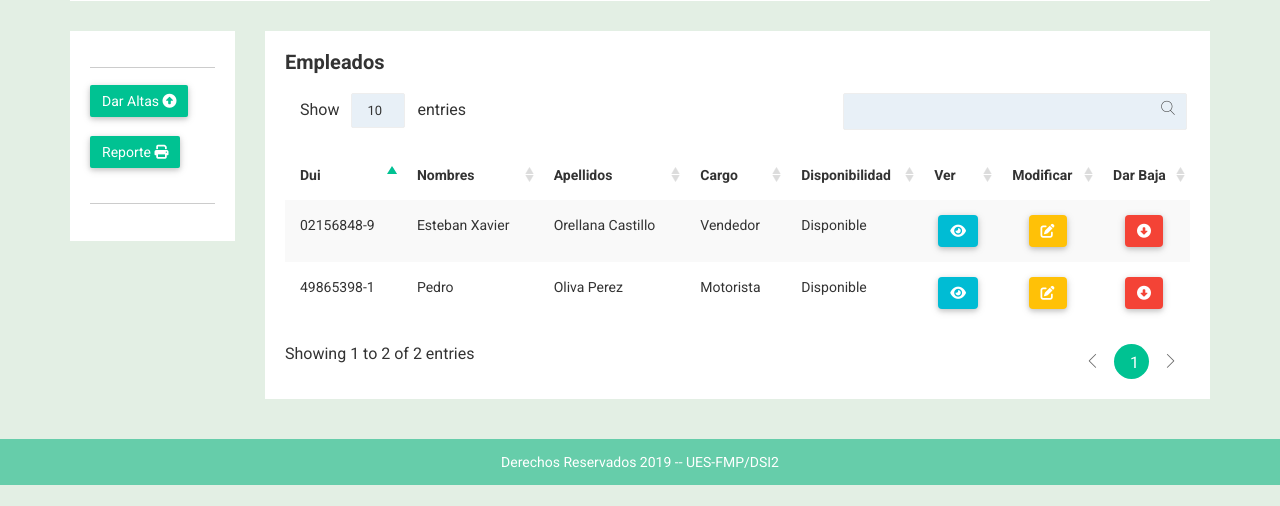
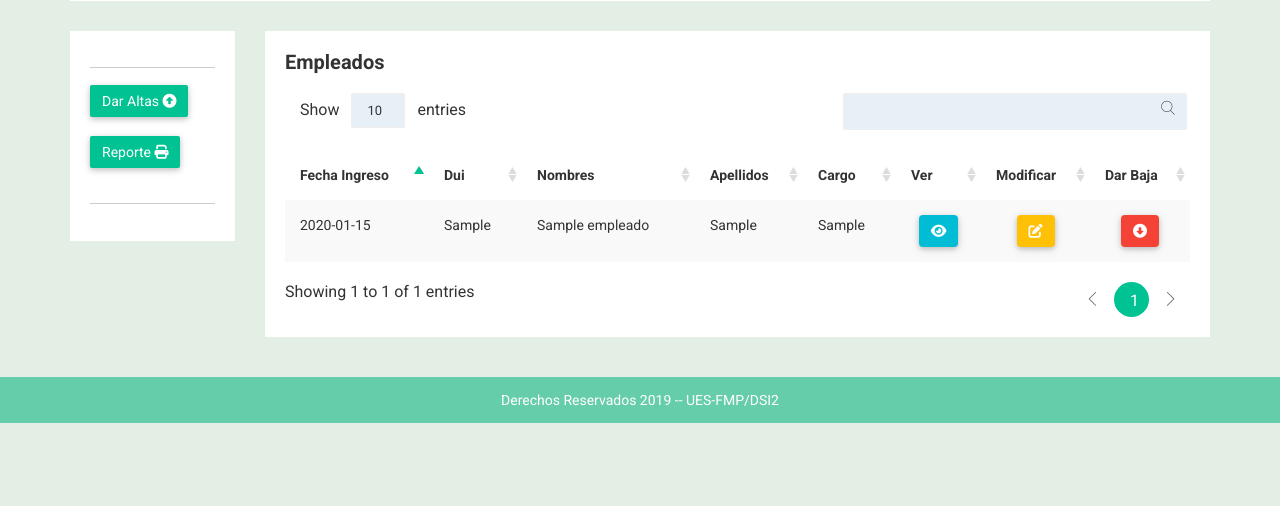
Before and after one commit to blnqx892/notika, a PHP site: page /ListaEmpleado.php in a window 1280 px wide. Shown: the part 294-800 px from the top of the page. Run offline with PHP 8.4, Linux system fonts and the light colour scheme; tables that the repository leaves empty hold one stand-in row (values such as "Sample post"); some libraries are stand-ins or nearby versions; some web fonts are replaced.

Commit message:
tabla empleado

```diff
--- a/green-horizotal/ListaEmpleado.php
+++ b/green-horizotal/ListaEmpleado.php
@@ -1,5 +1,14 @@
 <!doctype html>
-<html class="no-js" lang="">
+<html html class="no-js" lang="">
+
+<head>
+    <!-- Place your kit's code here -->
+    <script src="https://kit.fontawesome.com/16cea9a08c.js" crossorigin="anonymous"></script>
+    <script src="https://kit.fontawesome.com/16cea9a08c.js" crossorigin="anonymous"></script>
+
+</head>
+
+
 <!--IMPORTE head desde Menu/apertura-->
 <?php include("Menu/apertura.php"); ?>
 <!--IMPORTE head desde Menu/apertura-->
@@ -42,8 +51,10 @@
                         <hr>
                         <div class="inbox-status">
                             <ul class="inbox-st-nav inbox-ft">
-                            <button class="btn btn-success notika-btn-success">Dar Altas <i class="fas fa-arrow-alt-circle-up"></i></button><br><br>
-                            <button class="btn btn-success notika-btn-success">Reporte   <i class="fas fa-print"></i> </button><br><br>
+                                <button class="btn btn-success notika-btn-success">Dar Altas <i
+                                        class="fas fa-arrow-alt-circle-up"></i></button><br><br>
+                                <button class="btn btn-success notika-btn-success">Reporte <i class="fas fa-print"></i>
+                                </button><br><br>
                             </ul>
                         </div>
                         <hr>
@@ -58,48 +69,34 @@
                             <table id="data-table-basic" class="table table-striped">
                                 <thead>
                                     <tr>
+
+                                        <th>Fecha Ingreso</th>
                                         <th>Dui</th>
                                         <th>Nombres</th>
                                         <th>Apellidos</th>
                                         <th>Cargo</th>
-                                        <th>Disponibilidad</th>
                                         <th>Ver</th>
                                         <th>Modificar</th>
                                         <th>Dar Baja</th>
                                     </tr>
                                 </thead>
                                 <tbody>
+                                    <?php
+                                    $conexion=mysqli_connect('localhost','root', '', 'funesi');
+                                    $sql="SELECT * from empleado order by nombres_Emple ASC";
+                                    $empleados= mysqli_query($conexion, $sql) or die("No se puedo ejecutar la consulta"); ?>
+                                    <?php While($mostrar=mysqli_fetch_assoc($empleados)){?>
                                     <tr>
-                                        <td>02156848-9</td>
-                                        <td>Esteban Xavier</td>
-                                        <td>Orellana Castillo</td>
-                                        <td>Vendedor</td>
-                                        <td>Disponible</td>
                                         <td>
-                                            <center> <button
-                                                    class="btn btn-info info-icon-notika btn-reco-mg btn-button-mg"
-                                                    data-toggle="modal" data-target="#modalVer"><i
-                                                        class="fas fa-eye"></i></button></center>
-                                        </td>
-                                        <th>
-                                            <center><button type="button"
-                                                    class="btn btn-amber amber-icon-notika btn-reco-mg btn-button-mg"
-                                                    data-toggle="modal" data-target="#modalEditar"><i
-                                                        class="fas fa-edit"></i></button></center>
-                                        </th>
-                                        <th>
-                                            <center><button
-                                                    class="btn btn-danger danger-icon-notika btn-reco-mg btn-button-mg"><i
-                                                        class="fas fa-arrow-alt-circle-down"></i></button></center>
-                                        </th>
-                                    </tr>
-                                    <tr>
-                                        <td>49865398-1</td>
-                                        <td>Pedro</td>
-                                        <td>Oliva Perez</td>
-                                        <td>Motorista</td>
-                                        <td>Disponible</td>
+                                            <?php echo $mostrar['fecha_Emple'] ?>
+                                            <td><?php echo $mostrar['Dui_Emple'] ?></td>
+                                            <td><?php echo $mostrar['nombres_Emple'] ?></td>
+                                            <td><?php echo $mostrar['apellidos_Emple'] ?></td>
+                                             <td><?php echo $mostrar['cargo_Emple'] ?></td>
+
                                         <td>
+
+
                                             <center> <button
                                                     class="btn btn-info info-icon-notika btn-reco-mg btn-button-mg"
                                                     data-toggle="modal" data-target="#modalVer"><i
@@ -316,7 +313,8 @@
                                                 </div>
                                             </div>
                                         </div>
-                                    <!-- INICIO MODALES-->
+
+                                  <?php } ?>
                                 </tbody>
                                 <tfoot>
                                     <tr>
@@ -413,6 +411,98 @@
     <script src="js/data-table/data-table-act.js"></script>
     <!-- main JS
 		============================================ -->
+
+
+
+
+
+
+<!-- jquery
+		============================================ -->
+        <script src="js/vendor/jquery-1.12.4.min.js"></script>
+    <!-- bootstrap JS
+		============================================ -->
+    <script src="js/bootstrap.min.js"></script>
+    <!-- wow JS
+		============================================ -->
+    <script src="js/wow.min.js"></script>
+    <!-- price-slider JS
+		============================================ -->
+    <script src="js/jquery-price-slider.js"></script>
+    <!-- owl.carousel JS
+		============================================ -->
+    <script src="js/owl.carousel.min.js"></script>
+    <!-- scrollUp JS
+		============================================ -->
+    <script src="js/jquery.scrollUp.min.js"></script>
+    <!-- meanmenu JS
+		============================================ -->
+    <script src="js/meanmenu/jquery.meanmenu.js"></script>
+    <!-- counterup JS
+		============================================ -->
+    <script src="js/counterup/jquery.counterup.min.js"></script>
+    <script src="js/counterup/waypoints.min.js"></script>
+    <script src="js/counterup/counterup-active.js"></script>
+    <!-- mCustomScrollbar JS
+		============================================ -->
+    <script src="js/scrollbar/jquery.mCustomScrollbar.concat.min.js"></script>
+    <!-- sparkline JS
+		============================================ -->
+    <script src="js/sparkline/jquery.sparkline.min.js"></script>
+    <script src="js/sparkline/sparkline-active.js"></script>
+    <!-- flot JS
+		============================================ -->
+    <script src="js/flot/jquery.flot.js"></script>
+    <script src="js/flot/jquery.flot.resize.js"></script>
+    <script src="js/flot/flot-active.js"></script>
+    <!-- knob JS
+		============================================ -->
+    <script src="js/knob/jquery.knob.js"></script>
+    <script src="js/knob/jquery.appear.js"></script>
+    <script src="js/knob/knob-active.js"></script>
+    <!-- Input Mask JS
+		============================================ -->
+    <script src="js/jasny-bootstrap.min.js"></script>
+    <!-- icheck JS
+		============================================ -->
+    <script src="js/icheck/icheck.min.js"></script>
+    <script src="js/icheck/icheck-active.js"></script>
+    <!-- rangle-slider JS
+		============================================ -->
+    <script src="js/rangle-slider/jquery-ui-1.10.4.custom.min.js"></script>
+    <script src="js/rangle-slider/jquery-ui-touch-punch.min.js"></script>
+    <script src="js/rangle-slider/rangle-active.js"></script>
+    <!-- datapicker JS
+		============================================ -->
+    <script src="js/datapicker/bootstrap-datepicker.js"></script>
+    <script src="js/datapicker/datepicker-active.js"></script>
+    <!-- bootstrap select JS
+		============================================ -->
+    <script src="js/bootstrap-select/bootstrap-select.js"></script>
+    <!--  color-picker JS
+		============================================ -->
+    <script src="js/color-picker/farbtastic.min.js"></script>
+    <script src="js/color-picker/color-picker.js"></script>
+    <!--  notification JS
+		============================================ -->
+    <script src="js/notification/bootstrap-growl.min.js"></script>
+    <script src="js/notification/notification-active.js"></script>
+    <!--  summernote JS
+		============================================ -->
+    <script src="js/summernote/summernote-updated.min.js"></script>
+    <script src="js/summernote/summernote-active.js"></script>
+    <!-- dropzone JS
+		============================================ -->
+    <script src="js/dropzone/dropzone.js"></script>
+    <!--  wave JS
+		============================================ -->
+    <script src="js/wave/waves.min.js"></script>
+    <script src="js/wave/wave-active.js"></script>
+    <!--  chosen JS
+		============================================ -->
+    <script src="js/chosen/chosen.jquery.js"></script>
+
+
 </body>
 
 </html>
```
Also changed, not shown: 1 other file. Lines whose indentation alone changed are shown as unchanged.
